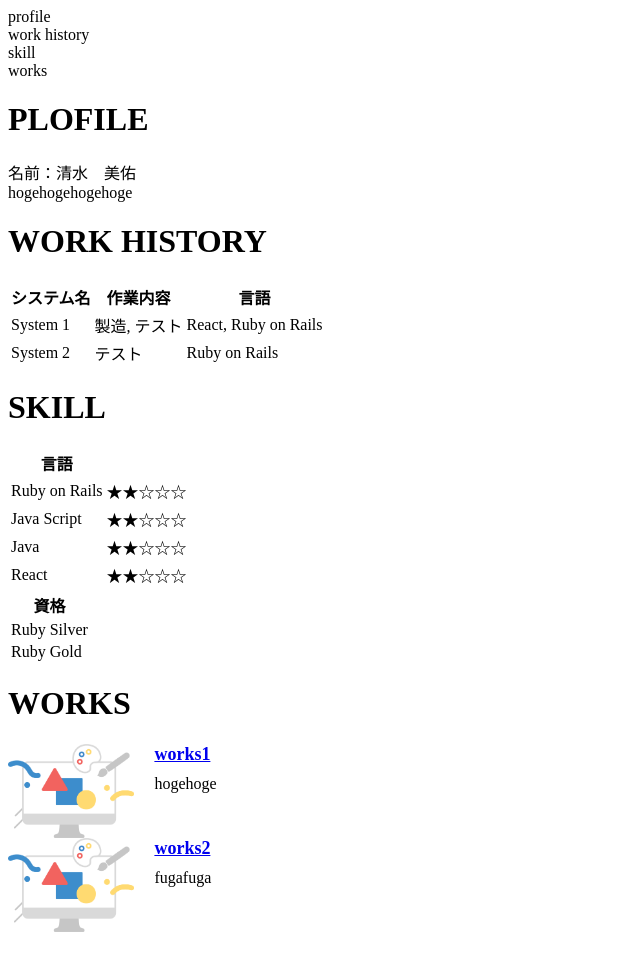
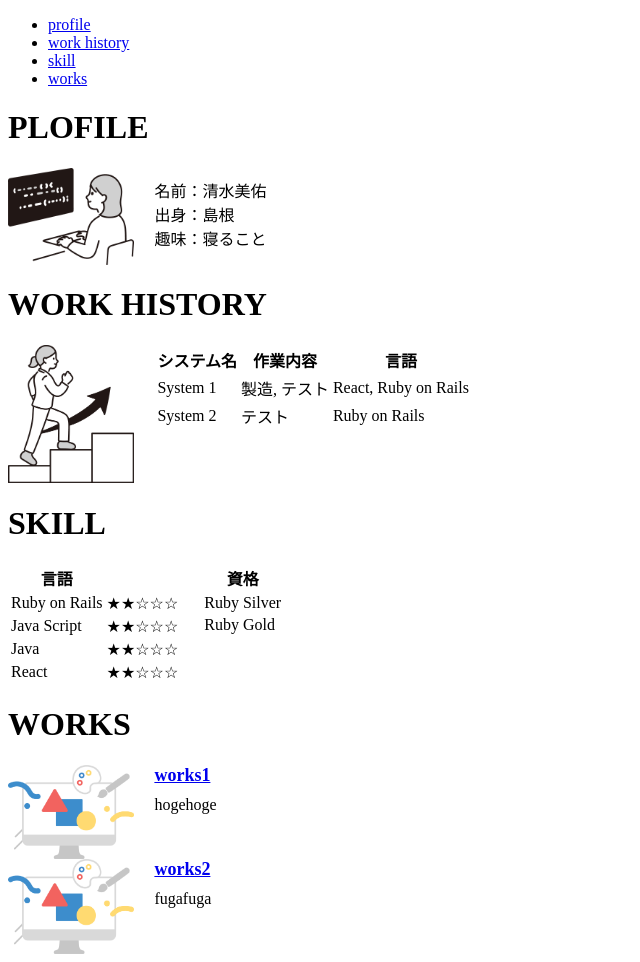
Before and after one commit to sjc-shimizu-m/port_folio, a Rails app: template app/views/tops/index.html.erb in a window 1280 px wide. Shown: the whole page, without its empty margins (0-640 px from the left). Before the commit the page ends 940 px from the top, so only its background shows below. Run offline with Rails 7, Linux system fonts and the light colour scheme; the template is opened without the code that fills it, so the values that code supplies are empty; some libraries are stand-ins or nearby versions.

Commit message:
レイアウト修正

```diff
--- a/app/views/layouts/application.html.erb
+++ b/app/views/layouts/application.html.erb
@@ -11,6 +11,9 @@
   </head>
 
   <body>
-    <%= yield %>
+    <%= render 'header' %>
+    <main>
+      <%= yield %>
+    </main>
   </body>
 </html>
--- /dev/null
+++ b/app/views/tops/_header.html.erb
@@ -0,0 +1,10 @@
+<header>
+  <nav>
+    <ul>
+      <li><%= link_to "profile", '#' %></li>
+      <li><%= link_to "work history", '#' %></li>
+      <li><%= link_to "skill", '#' %></li>
+      <li><%= link_to "works", '#' %>
+    </ul>
+  </nav>
+</header>
--- a/app/views/tops/_profile.html.erb
+++ b/app/views/tops/_profile.html.erb
@@ -1,8 +1,13 @@
-<profile>
-<html lang="ja">
-  <h1>PLOFILE</h1>
-  <body>
-      名前：清水　美佑<br>
-      hogehogehogehoge
-  </body>
-</profile>
+<h1>PLOFILE</h1>
+<body>
+  <div class="flex">
+    <%= image_tag 'programing.png', width: '10%', height: '10%' %>
+    <div class="right">
+      <p class="text">
+        名前：清水美佑<br>
+        出身：島根<br>
+        趣味：寝ること<br>
+      </p>
+    </div>
+  </div>
+</body>
--- a/app/views/tops/_skill.html.erb
+++ b/app/views/tops/_skill.html.erb
@@ -1,7 +1,6 @@
-<skill>
-<html lang="ja">
 <h1>SKILL</h1>
 <body>
+  <div class="flex">
     <table>
       <thead>
         <tr>
@@ -27,7 +26,8 @@
           <td>★★☆☆☆</td>
         </tr>
       </tbody>
-
+    </table>
+    <div class="right">
       <table>
         <thead>
           <tr>
@@ -43,5 +43,5 @@
           </tr>
         </tbody>
       </table>
-  </body>
-</skill>
+    </div>
+  </div>
--- a/app/views/tops/_work_history.html.erb
+++ b/app/views/tops/_work_history.html.erb
@@ -1,7 +1,8 @@
-<work_history>
-<html lang="ja">
 <h1>WORK HISTORY</h1>
 <body>
+  <div class="flex">
+    <%= image_tag 'step.png', width: '10%', height: '10%' %>
+    <div class="right">
       <table>
         <thead>
           <tr>
@@ -23,5 +24,6 @@
           </tr>
         </tbody>
       </table>
+    </div>
+  </div>
 </body>
-</work_history>
--- a/app/views/tops/_works.html.erb
+++ b/app/views/tops/_works.html.erb
@@ -1,5 +1,3 @@
-<works>
-<html lang="ja">
 <h1>WORKS</h1>
 <body>
   <div class="flex">
@@ -21,4 +19,3 @@
     </div>
   </div>
 </body>
-</works>
--- a/app/views/tops/index.html.erb
+++ b/app/views/tops/index.html.erb
@@ -1,17 +1,4 @@
-<!DOCTYPE html>
-<html lang="ja">
-  <head>
-    <meta charset="UTF-8">
-    <title></title>
-  </head>
-  <body>
-      profile<br>
-      work history<br>
-      skill<br>
-      works<br>
-  </body>
-  <%= render 'profile' %>
-  <%= render 'work_history' %>
-  <%= render 'skill' %>
-  <%= render 'works' %>
-</html>
+<%= render 'profile' %>
+<%= render 'work_history' %>
+<%= render 'skill' %>
+<%= render 'works' %>
--- a/config/routes.rb
+++ b/config/routes.rb
@@ -1,5 +1,3 @@
 Rails.application.routes.draw do
-  # get "up" => "rails/health#show", as: :rails_health_check
-
-  resources :tops, only: [:index]
+  root to: "tops#index"
 end
```
Also changed, not shown: app/assets/images/step.png (added), 2 other files. Lines whose indentation alone changed are shown as unchanged.
